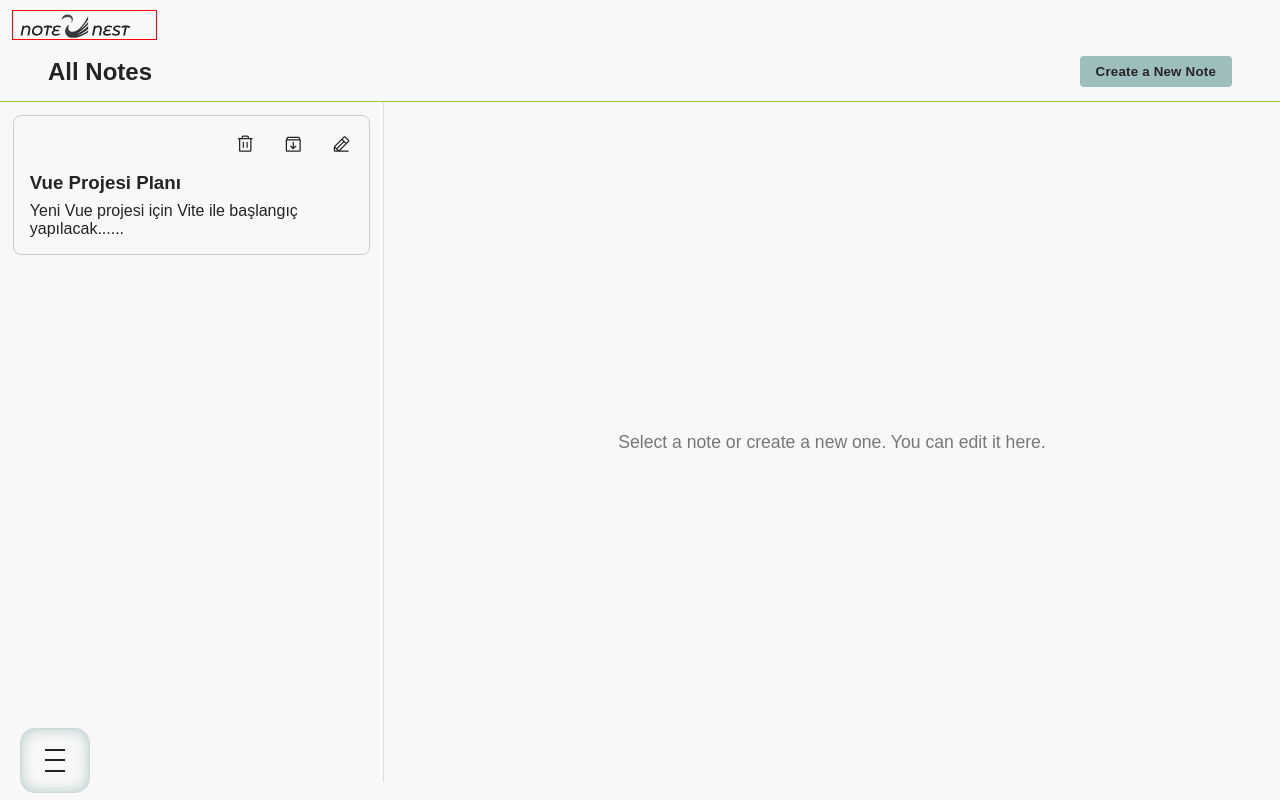
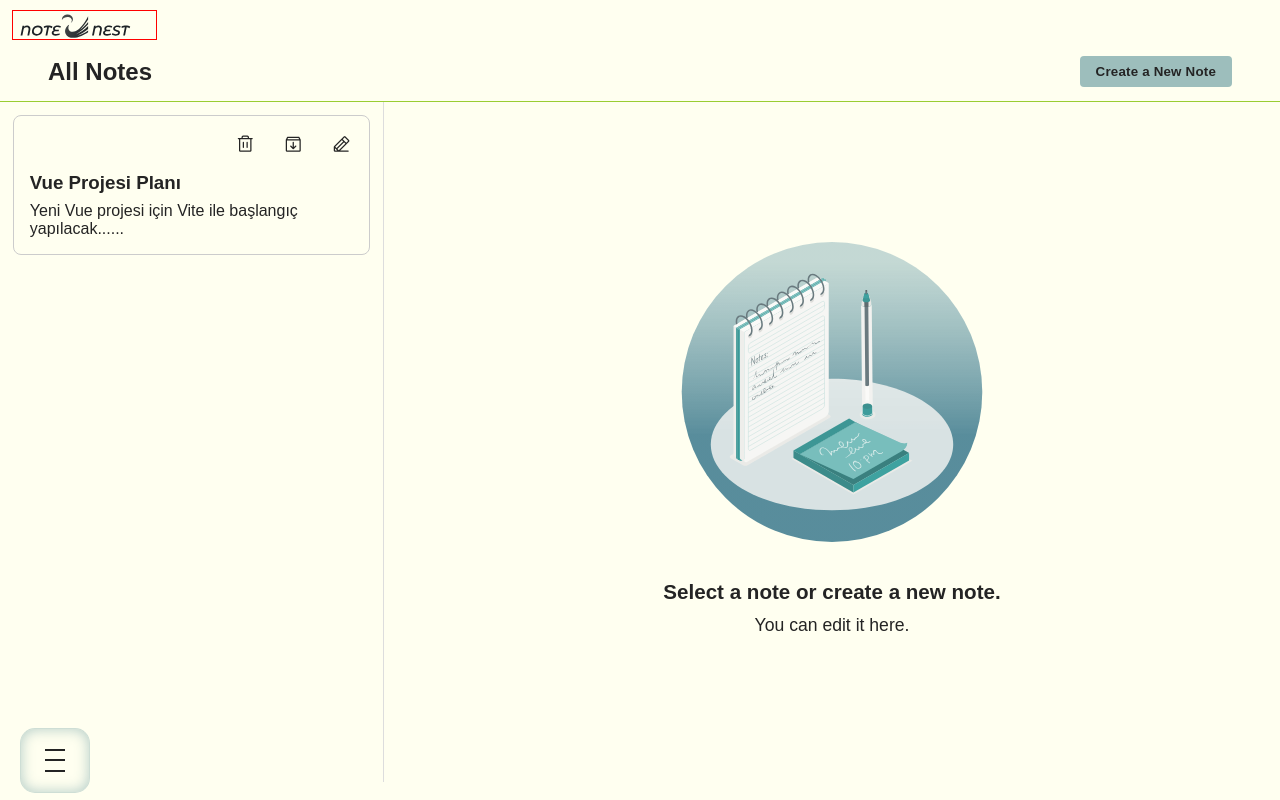
Before and after one commit to banuaggun/note-nest-vue, a Vue app: page / in a window 1280 px wide. Built offline with nearby package versions, Linux system fonts and the light colour scheme.

Commit message:
Visualizations were applied to empty state scenarios.

```diff
--- a/src/assets/styles/variables.css
+++ b/src/assets/styles/variables.css
@@ -1,5 +1,5 @@
 .light {
-  --bg-color: #f8f8f8;
+  --bg-color: ivory;
   --text-color: #242424;
   --button-bg: #bebdbd;
   --button-text: #333;
--- a/src/components/empty-states/EmptyState.vue
+++ b/src/components/empty-states/EmptyState.vue
@@ -1,4 +1,7 @@
 <template>
+<div class="empty-state-area">
+
+
   <div class="empty-state">
     <img v-if="image" :src="image" alt="image" class="empty-image" />
 
@@ -9,6 +12,8 @@
       {{ buttonText }}
     </button>
   </div>
+  </div>
+
 </template>
 
 <script setup>
@@ -21,16 +26,40 @@ defineProps({
 </script>
 
 <style scoped>
+.empty-state-area{
+  width:100%;
+  height:100%;
+  display:flex;
+  flex-direction:column;
+  align-items: center;
+  justify-content:  center;
+}
 .empty-state {
   text-align: center;
-  padding: 40px 20px;
-  color: #777;
+  padding: 20px 20px;
+  color: var(--text-color);
   margin:40px auto;
+  line-height:1.8;
 }
 .empty-image {
   width: 100%;
-  height:400px;
+  height:300px;
   opacity: 0.8;
   margin-bottom: 20px;
 }
+
+.empty-state button{
+  margin:20px auto;
+  font-weight: bold;
+  border:1px solid var(--c-u-border);
+  outline: none;
+  border-radius:8px;
+  padding: 8px 16px;
+  background-color: var(--c-u-border);
+  color:var(--text-color);
+}
+
+.empty-state button:hover{
+  box-shadow:var(--box-shadow-style-hover);
+}
 </style>
--- a/src/views/AllNotes.vue
+++ b/src/views/AllNotes.vue
@@ -10,7 +10,7 @@
         <EmptyState
           title="No notes yet"
           description="Create your first note to get started"
-          :image="image" />
+          :image="createsNote" />
       </div>
 
       <!-- The list is only available if the editor is closed. -->
@@ -25,14 +25,14 @@
       </div>
 
       <div v-if="!isEditorOpen && !isMobile && activeNotes.length > 0" class="placeholder">
-        <p>Select a note or create a new one. You can edit it here.</p>
+        <EmptyState title="Select a note or create a new note." description="You can edit it here." :image="createsNote" />
       </div>
     </div>
   </section>
 </template>
 
 <script setup>
-import image from "../assets/image/logo-icon.svg";
+import createsNote from "../assets/image/createNote.svg";
 import { ref, onMounted, onUnmounted, watch, nextTick } from "vue";
 import { useNotes } from "../composables/useNotes";
 import { useToast } from "../composables/useToast";
@@ -149,6 +149,17 @@ function handleRestore(id) {
   display: flex;
   flex-direction: column;
   align-items: center;
+  background-color: var(--bg-color);
+}
+
+.all-notes-area > .empty-message{
+  min-width:100%;
+  overflow-x: hidden !important;
+  height:100%;
+  display:flex;
+  flex-direction:column;
+  align-items: center;
+  justify-content:  center;
 }
 
 .all-notes-header {
--- a/src/views/ArchivedNotes.vue
+++ b/src/views/ArchivedNotes.vue
@@ -6,7 +6,7 @@
 
     <div class="archived-notes-area">
       <div v-if="archivedNotes.length === 0" class="empty-message">
-        <EmptyState title="No archived notes" description="Archived notes will appear here" :image="image" />
+        <EmptyState title="No archived notes" description="Archived notes will appear here"  :image="archivesNote" />
       </div>
       <div class="list-panel" v-else>
         <NoteList :notes="archivedNotes" @unarchive="handleUnarchive" @delete="handleMoveToTrash" />
@@ -20,7 +20,7 @@ import { useNotes } from "../composables/useNotes";
 import { useToast } from "../composables/useToast";
 import NoteList from "../components/notes/NoteList.vue";
 import EmptyState from "../components/empty-states/EmptyState.vue";
-import image from "../assets/image/logo-icon.svg";
+import archivesNote from "../assets/image/archiveNote.svg";
 
 const { archivedNotes, archiveNote, deleteNote } = useNotes();
 const { showToast } = useToast();
--- a/src/views/DeletedNotes.vue
+++ b/src/views/DeletedNotes.vue
@@ -6,7 +6,7 @@
 
     <div class="deleted-notes-area">
       <div v-if="deletedNotes.length === 0" class="empty-message">
-        <EmptyState title="No deleted notes" description="Deleted notes will appear here" :image="image" />
+        <EmptyState title="No deleted notes" description="Deleted notes will appear here" :image="deleteNote" />
       </div>
       <div class="list-panel" v-else>
         <NoteList :notes="deletedNotes" @restore="handleRestore" @delete="handleDeletePermanent" />
@@ -20,7 +20,7 @@ import { useNotes } from '../composables/useNotes'
 import { useToast } from '../composables/useToast'
 import NoteList from '../components/notes/NoteList.vue'
 import EmptyState from '../components/empty-states/EmptyState.vue'
-import image from "../assets/image/logo-icon.svg"
+import deleteNote from "../assets/image/deleteNote.svg"
 
 const { deletedNotes, deleteNotePermanently, restoreNote } = useNotes()
 const { showToast } = useToast()
```
